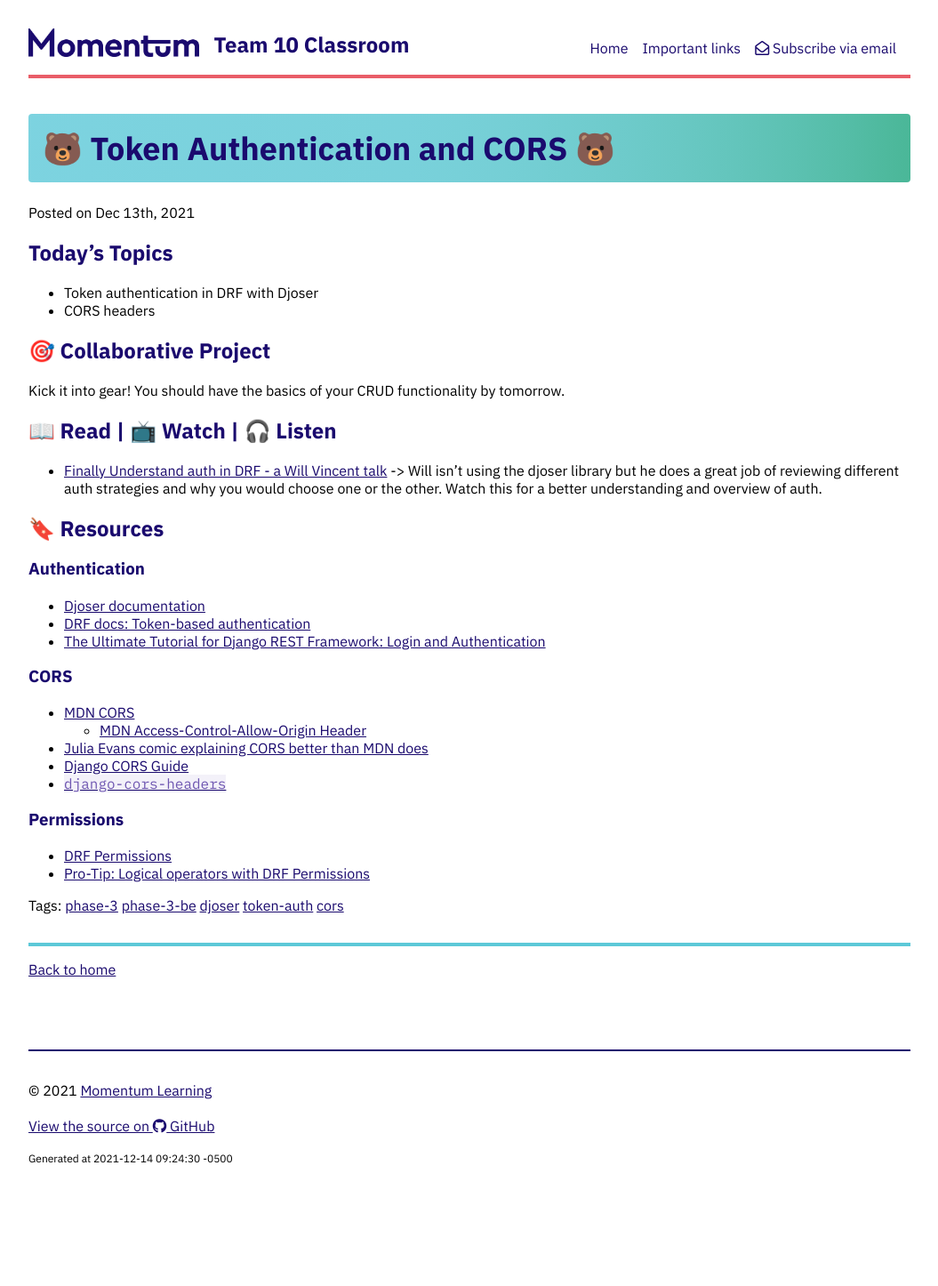
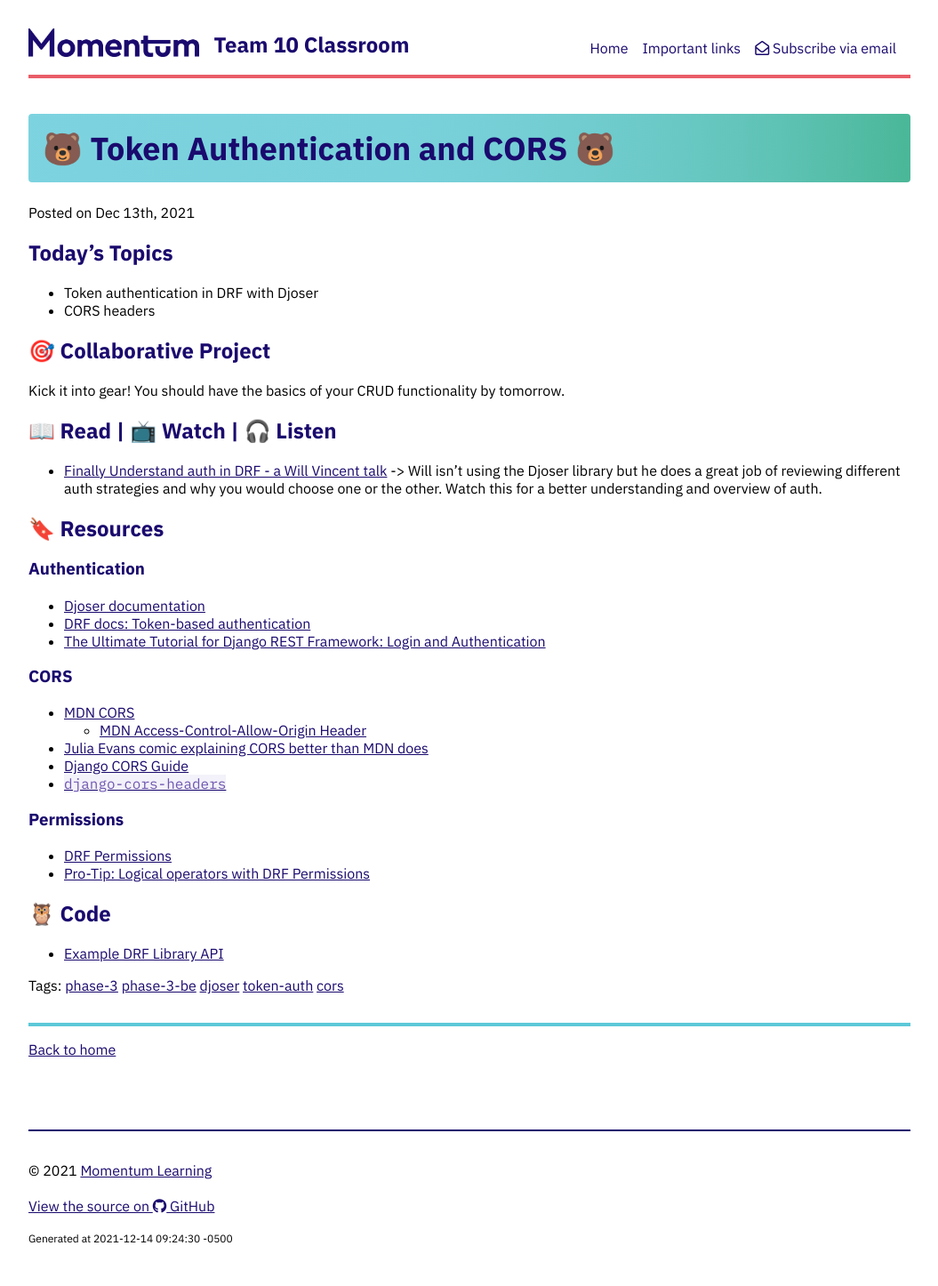
Before and after one commit to Momentum-Team-10/momentum-team-10.github.io, a Jekyll site: the page built from _posts/2021-12-13-be-auth.md, in a window 1280 px wide. Shown: the whole page at 89% size, without its empty margins (112-1167 px from the left). Built offline with Jekyll 4.4.1, drawn with Linux system fonts in a browser that asks for light colours; nearby versions of some CDN libraries; before the commit the page ends 1356 px from its top, so only the background shows below that.

Commit message:
Add link to code example

```diff
--- a/_posts/2021-12-13-be-auth.md
+++ b/_posts/2021-12-13-be-auth.md
@@ -15,7 +15,7 @@ Kick it into gear! You should have the basics of your CRUD functionality by tomo
 
 ## 📖 Read | 📺 Watch | 🎧 Listen
 
-- [Finally Understand auth in DRF - a Will Vincent talk](https://www.youtube.com/watch?v=pY-oje5b5Qk) -> Will isn't using the djoser library but he does a great job of reviewing different auth strategies and why you would choose one or the other. Watch this for a better understanding and overview of auth.
+- [Finally Understand auth in DRF - a Will Vincent talk](https://www.youtube.com/watch?v=pY-oje5b5Qk) -> Will isn't using the Djoser library but he does a great job of reviewing different auth strategies and why you would choose one or the other. Watch this for a better understanding and overview of auth.
 
 ## 🔖 Resources
 
@@ -37,3 +37,7 @@ Kick it into gear! You should have the basics of your CRUD functionality by tomo
 
 - [DRF Permissions](https://www.django-rest-framework.org/api-guide/permissions/)
 - [Pro-Tip: Logical operators with DRF Permissions](https://www.revsys.com/tidbits/tip-about-drf-permissions/)
+
+## 🦉 Code
+
+- [Example DRF Library API](https://github.com/Momentum-Team-10/example-drf-library)
```
